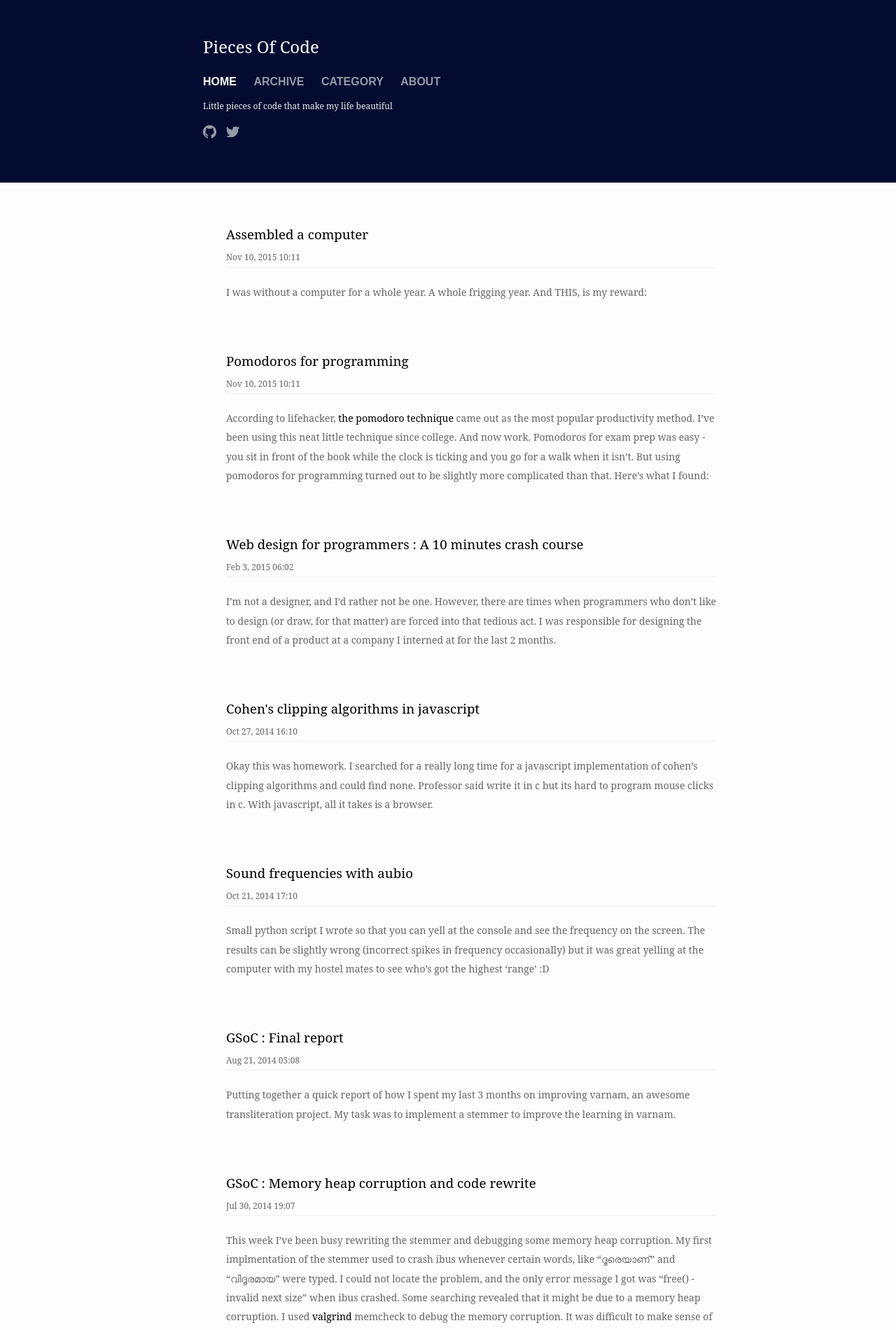
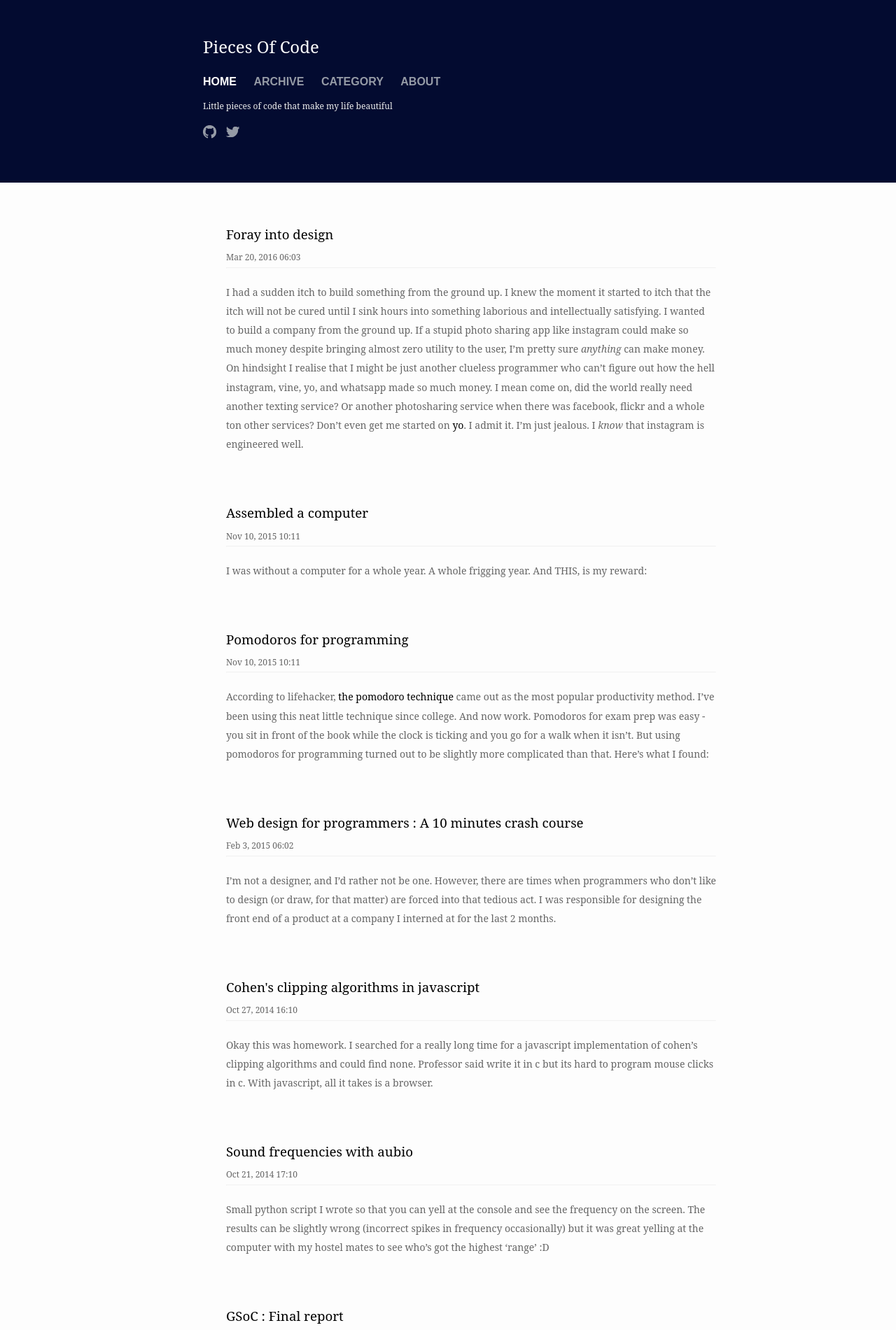
Before and after one commit to kevinmartinjos/lonesword.github.io, a Jekyll site: the page built from index.html, in a window 1280 px wide. Shown: the top 1901 px of the page at 70% size. Built offline with Jekyll 4.4.1, drawn with Linux system fonts in a browser that asks for light colours.

Commit message:
Foray into design

```diff
--- a/_includes/image.html
+++ b/_includes/image.html
@@ -1,5 +1,5 @@
 <!-- _includes/image.html -->
-<div class="image-wrapper" >
+<div class="image-wrapper {{ include.classes }}" >
     {% if include.url %}
     <a href="{{ include.url }}" title="{{ include.title }}" target="_blank">
     {% endif %}
--- /dev/null
+++ b/_posts/2016-03-20-foray_into_design.md
@@ -0,0 +1,52 @@
+---
+author: lonesword
+comments: true
+date: 2016-03-20 12:17:21+05:30
+layout: post
+image: true
+slug: Foray into design
+title: Foray into design
+categories:
+- design
+- art
+tags:
+- design
+- art
+- startup
+---
+
+
+I had a sudden itch to build something from the ground up. I knew the moment it started to itch that the itch will not be cured until I sink hours into something laborious and intellectually satisfying. I wanted to build a company from the ground up. If a stupid photo sharing app like instagram could make so much money despite bringing almost zero utility to the user, I'm pretty sure *anything* can make money. On hindsight I realise that I might be just another clueless programmer who can't figure out how the hell instagram, vine, yo, and whatsapp made so much money. I mean come on, did the world really need another texting service? Or another photosharing service when there was facebook, flickr and a whole ton other services? Don't even get me started on [yo](https://en.wikipedia.org/wiki/Yo_%28app%29). I admit it. I'm just jealous. I *know* that instagram is engineered well.
+
+Anyways, my glorious new "startup" would be called "Use my space". It's kind of very very similar to airBnb but different. I won't pretend that I came up with an idea that is *nothing* like AirBnb and serves a completely different user base. That's not true.
+
+*Gist: you get to rent out soccer ground for a weekend brawl with friends, a rusty old shed for your hardware project e.t.c*
+
+It's sunday noon and the infinite pool of passion and vigour that I assumed I had to bring my idea to life is seeming to dry up. I'm already not-optimistic, though not entirely pessimistic. However, I had put together a couple of screens yesterday night to create a UI prototype so that I can *pitch* to probable *co-founders*. Oh what a fallacy. Here are the screens. Proof that I was willing to put on the designer hat for the sake of a product.
+
+*All screens made using inkscape on ubuntu*
+
+{% include image.html img='/images/2016-03-20-foray-into-design/firstpage.png' classes='image-2016-03-20'%}
+
+
+{% include image.html img='/images/2016-03-20-foray-into-design/secondpage.png' classes='image-2016-03-20'%}
+
+
+{% include image.html img='/images/2016-03-20-foray-into-design/backyard_picnic.png' classes='image-2016-03-20'%}
+
+
+{% include image.html img='/images/2016-03-20-foray-into-design/ipl.png' classes='image-2016-03-20'%}
+
+
+{% include image.html img='/images/2016-03-20-foray-into-design/shed.png' classes='image-2016-03-20'%}
+
+
+{% include image.html img='/images/2016-03-20-foray-into-design/football.png' classes='image-2016-03-20'%}
+
+### Image attributions:
+
+[Screen 1](https://flic.kr/p/52YkHY)
+[Screen 3](https://flic.kr/p/NXNw5)
+[Screen 4](http://www.avsforum.com/photopost/data/2171262/b/b6/b6b96b91_8386182500_bdc8b01fc4_b.jpeg)
+[screen 5](https://flic.kr/p/mjzghd)
+[screen 6](https://flic.kr/p/8GdEz9)
--- a/_sass/_image.scss
+++ b/_sass/_image.scss
@@ -7,3 +7,8 @@
         margin-top: 5px;
     }
 }
+
+.image-2016-03-20{
+	display: inline-block;
+	margin: 20px;
+}
```
Also changed, not shown: images/2016-03-20-foray-into-design/backyard_picnic.png (added), images/2016-03-20-foray-into-design/firstpage.png (added), images/2016-03-20-foray-into-design/football.png (added), images/2016-03-20-foray-into-design/ipl.png (added), images/2016-03-20-foray-into-design/secondpage.png (added), images/2016-03-20-foray-into-design/shed.png (added).
